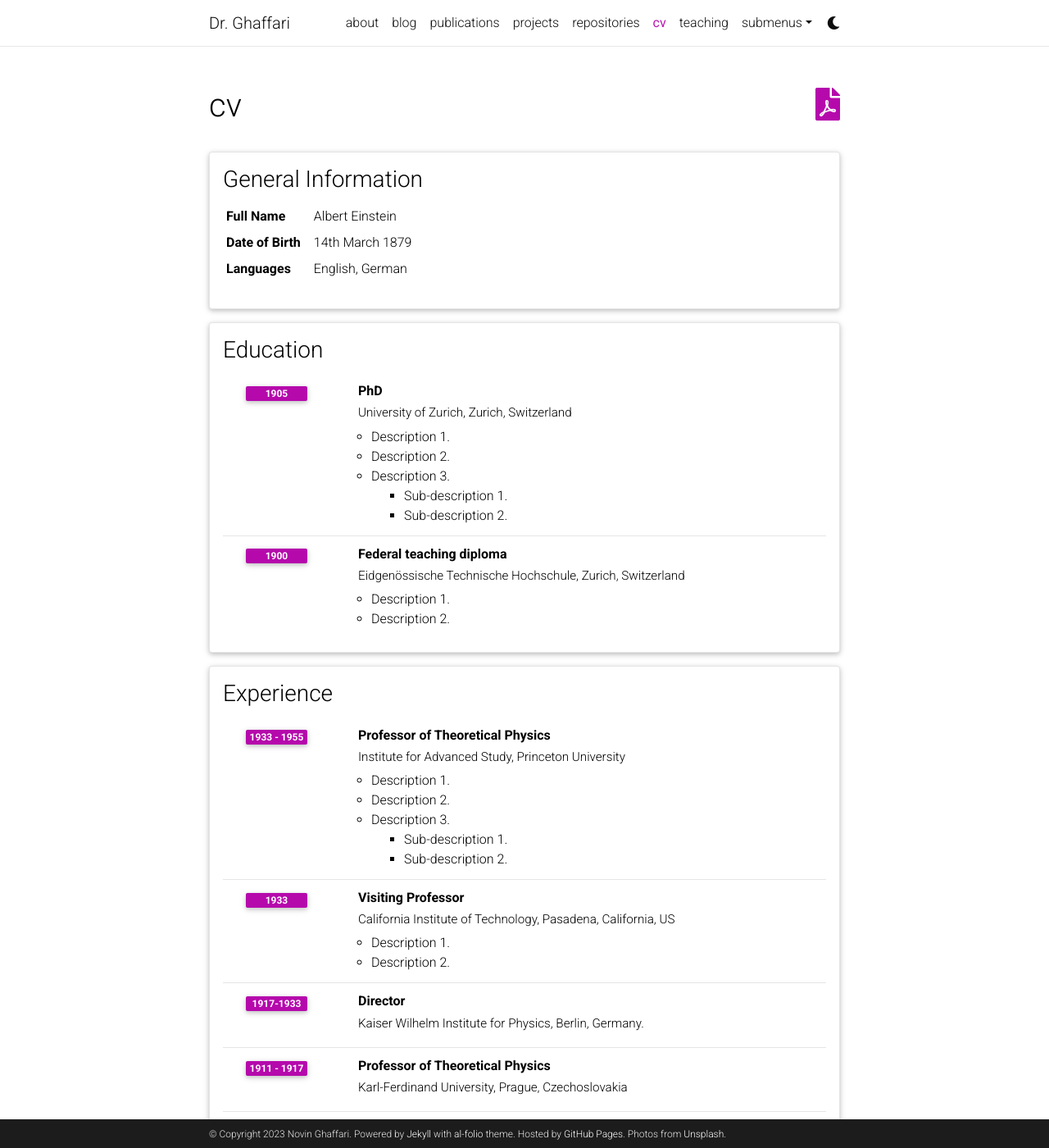
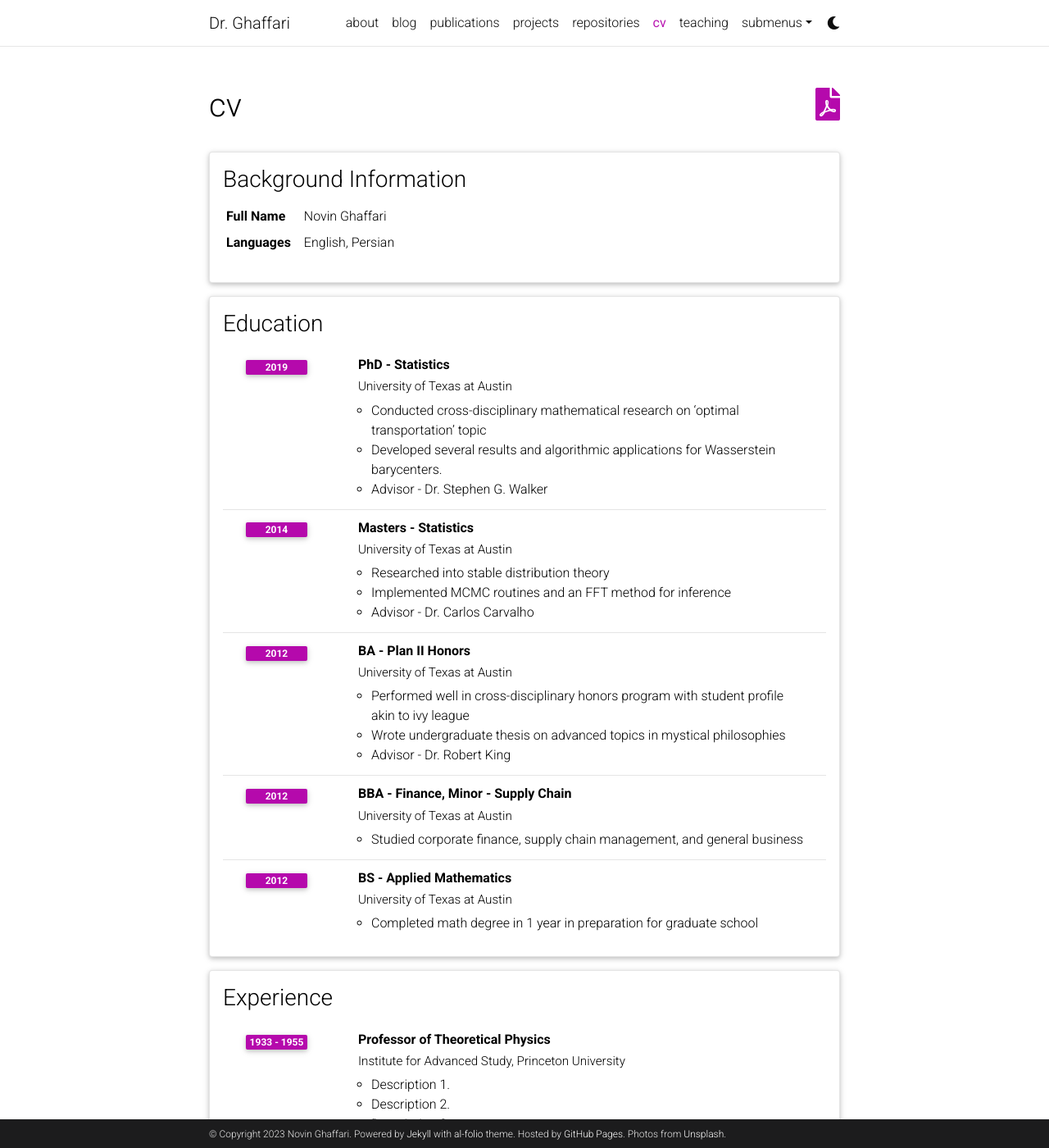
Before and after one commit to nghaffari/nghaffari.github.io, a Jekyll site: the page built from _pages/cv.md, in a window 1280 px wide and 1400 px high. Shown: the whole window at 82% size. Built offline with Jekyll 4.4.1, drawn with Linux system fonts in a browser that asks for light colours; comment, search, counter and statistics services are not loaded; a style sheet for code colours, icons or effects is not loaded.

Commit message:
Update cv.yml

```diff
--- a/_data/cv.yml
+++ b/_data/cv.yml
@@ -1,32 +1,46 @@
-- title: General Information
+- title: Background Information
   type: map
   contents:
     - name: Full Name
-      value: Albert Einstein
-    - name: Date of Birth
-      value: 14th March 1879
+      value: Novin Ghaffari
     - name: Languages
-      value: English, German
+      value: English, Persian
 
 - title: Education
   type: time_table
   contents:
-    - title: PhD
-      institution: University of Zurich, Zurich, Switzerland
-      year: 1905
+    - title: PhD - Statistics
+      institution: University of Texas at Austin
+      year: 2019
       description:
-        - Description 1.
-        - Description 2.
-        - title: Description 3.
-          contents:
-            - Sub-description 1.
-            - Sub-description 2.
-    - title: Federal teaching diploma
-      institution: Eidgenössische Technische Hochschule, Zurich, Switzerland
-      year: 1900
+        - Conducted cross-disciplinary mathematical research on ‘optimal transportation’ topic
+        - Developed several results and algorithmic applications for Wasserstein barycenters.
+        - Advisor - Dr. Stephen G. Walker
+    - title: Masters - Statistics
+      institution: University of Texas at Austin
+      year: 2014
       description:
-        - Description 1.
-        - Description 2.
+        - Researched into stable distribution theory
+        - Implemented MCMC routines and an FFT method for inference
+        - Advisor - Dr. Carlos Carvalho
+    - title: BA - Plan II Honors
+      institution: University of Texas at Austin
+      year: 2012
+      description:
+        - Performed well in cross-disciplinary honors program with student profile akin to ivy league
+        - Wrote undergraduate thesis on advanced topics in mystical philosophies
+        - Advisor - Dr. Robert King
+    - title: BBA - Finance, Minor - Supply Chain
+      institution: University of Texas at Austin
+      year: 2012
+      description:
+        - Studied corporate finance, supply chain management, and general business
+    - title: BS - Applied Mathematics
+      institution: University of Texas at Austin
+      year: 2012
+      description:
+        - Completed math degree in 1 year in preparation for graduate school
+
 
 - title: Experience
   type: time_table
```
